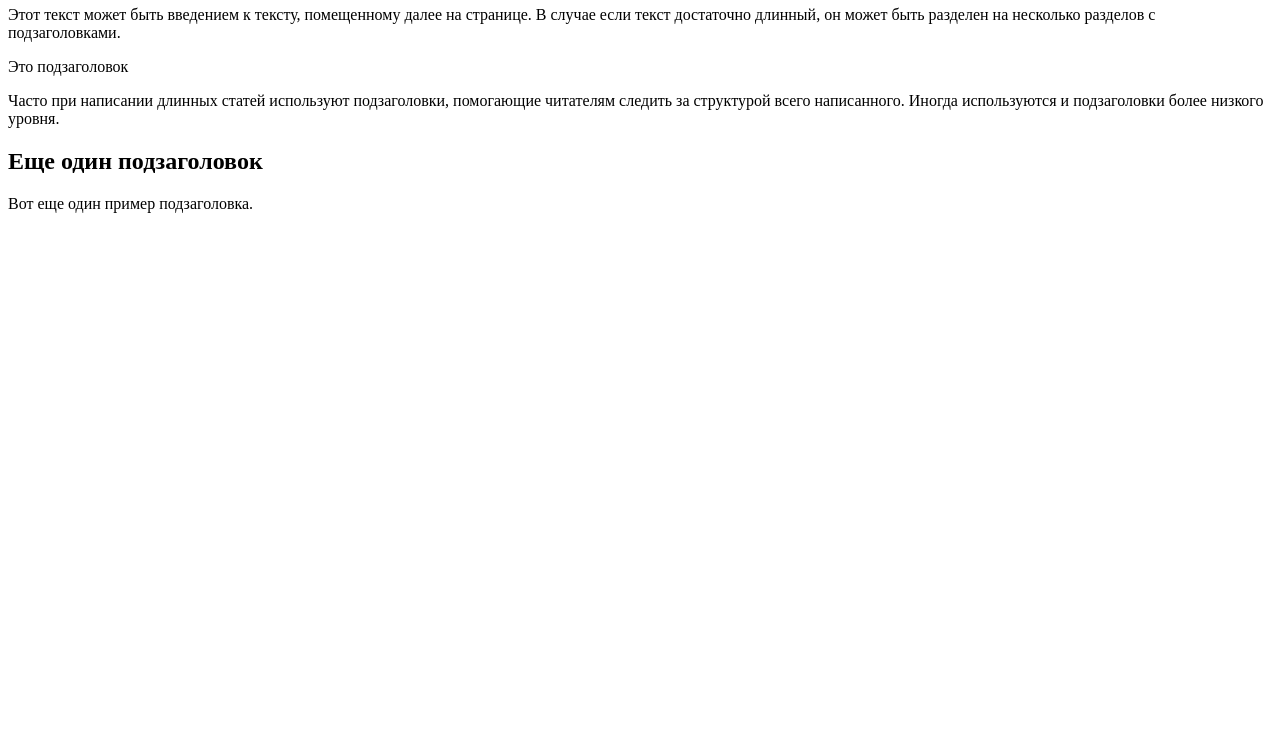
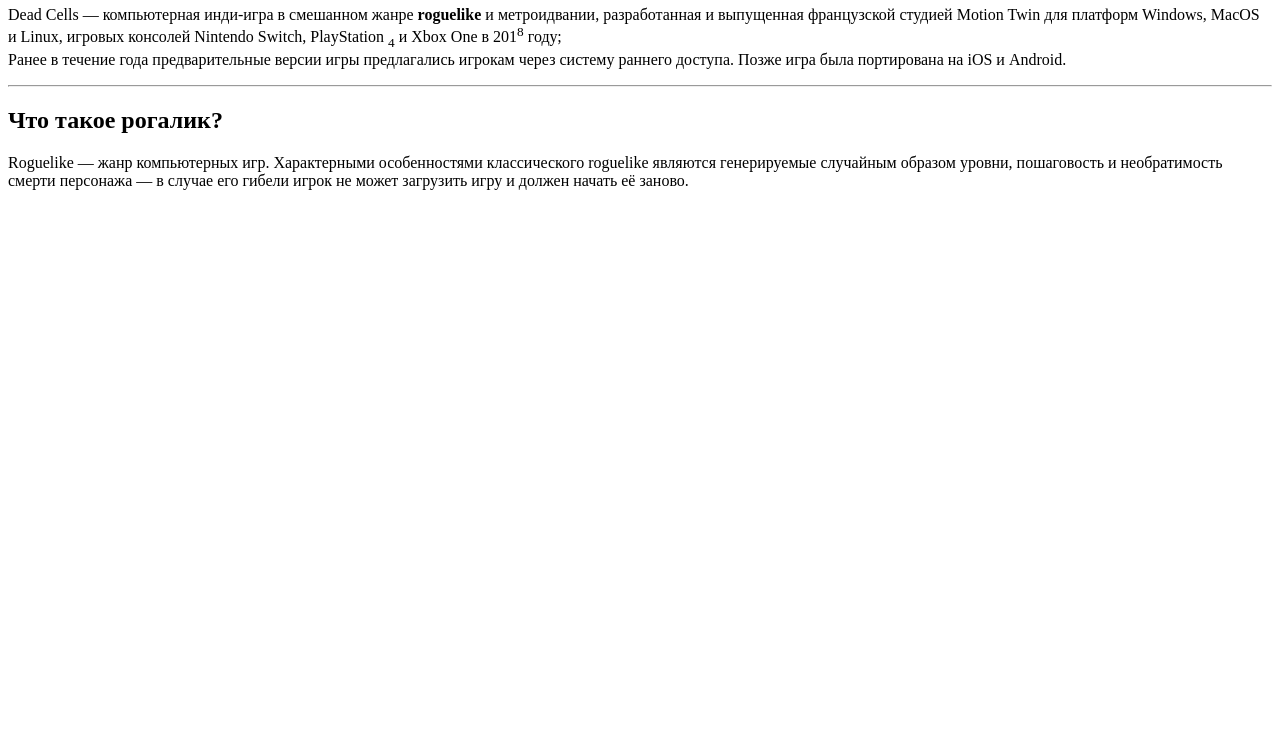
Before and after one commit to boris228164/boris228164.github.io, a plain HTML site: page index.html in a window 1280 px wide. Shown: the part 60-800 px from the top of the page. Drawn offline with Linux system fonts and the light colour scheme.

Commit message:
Update index.html

```diff
--- a/index.html
+++ b/index.html
@@ -1,20 +1,9 @@
 <html>
 <body>
-<h1>Это основной заголовок</h1>
-<p>Этот текст может быть введением к тексту,
-помещенному
-далее на странице. В случае если текст достаточно
-длинный, он может быть разделен на несколько
-разделов
-с подзаголовками.</p>
-</h2>Это подзаголовок</h2>
-<p>Часто при написании длинных статей используют
-подзаголовки, помогающие читателям следить за
-структурой
-всего написанного. Иногда используются
-и подзаголовки
-более низкого уровня.</p>
-<h2>Еще один подзаголовок</h2>
-<p>Вот еще один пример подзаголовка.</p>
+<h1>Что такое <i>Dead cells</i>.</h1>
+<p>Dead Cells — компьютерная инди-игра в смешанном жанре <b>roguelike</b> и метроидвании, разработанная и выпущенная французской студией Motion Twin для платформ Windows, MacOS и Linux, игровых консолей Nintendo Switch, PlayStation <sub>4</sub> и Xbox One в 201<sup>8</sup> году;<br /> Ранее в течение года предварительные версии игры предлагались игрокам через систему раннего доступа. Позже игра была портирована на iOS и Android. </p>
+<hr />
+<h2>Что такое рогалик?</h2>
+<p> Roguelike — жанр компьютерных игр. Характерными особенностями классического roguelike являются генерируемые случайным образом уровни, пошаговость и необратимость смерти персонажа — в случае его гибели игрок не может загрузить игру и должен начать её заново.</p>
 </body>
 </html>
```
